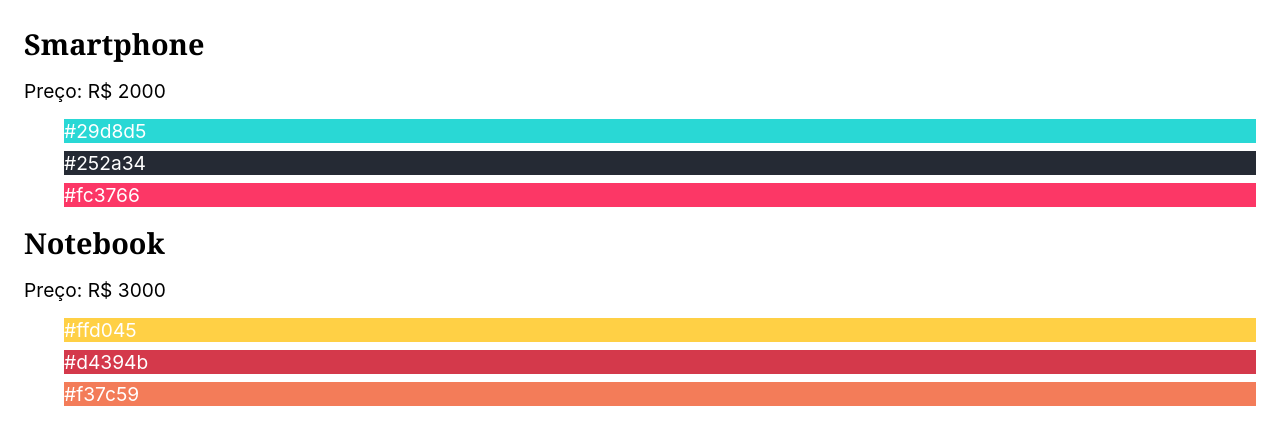
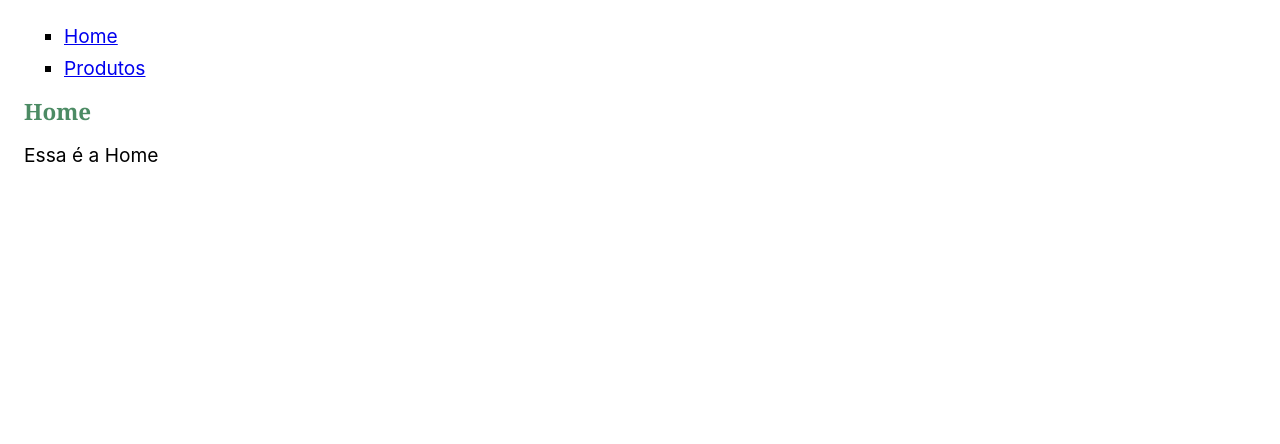
Before and after one commit to Ah-Cabral/OrigamidReact, a React (Create React App) app: page / in a window 1280 px wide. Shown: the top 444 px of the page. Built offline with nearby package versions, Linux system fonts and the light colour scheme; the HTML template or start-up script is replaced by a standard one.

Commit message:
Desafio Components ReactJS

```diff
--- a/src/App.js
+++ b/src/App.js
@@ -1,52 +1,23 @@
-// Organize os produtos como mostrado no vídeo
-// Mostre apenas produtos que forem mais caros que R$ 1500
-const produtos = [
-  {
-    id: 1,
-    nome: 'Smartphone',
-    preco: 'R$ 2000',
-    cores: ['#29d8d5', '#252a34', '#fc3766'],
-  },
-  {
-    id: 2,
-    nome: 'Notebook',
-    preco: 'R$ 3000',
-    cores: ['#ffd045', '#d4394b', '#f37c59'],
-  },
-  {
-    id: 3,
-    nome: 'Tablet',
-    preco: 'R$ 1500',
-    cores: ['#365069', '#47c1c8', '#f95786'],
-  },
-];
+import React from 'react'
+import Header from "./Header";
+import Home from './Home';
+import Produtos from './Produtos';
 
 const App = () => {
+  let Pagina = Home;
+  const {pathname} = window.location;
+
+  if(pathname === '/produtos'){
+    Pagina = Produtos
+  }else{
+    Pagina = Home
+  }
   return (
     <section>
-      {produtos
-        .filter((produto) => Number(produto.preco.replace('R$ ', '')) > 1500)
-        .map((produto) => (
-          <div key={produto.id}>
-
-            <h1>{produto.nome}</h1>
-            <p>Preço: {produto.preco}</p>
-
-            <ul>
-
-              {produto.cores.map((cor) => (
-
-                <li key={cor} style={{ backgroundColor: cor, color: 'white' }}>
-                  {cor}
-                </li>
-
-              ))}
-
-            </ul>
-          </div>
-        ))}
+      <Header/>
+      <Pagina/>
     </section>
   )
-};
+}
 
 export default App;
--- /dev/null
+++ b/src/Header.js
@@ -0,0 +1,18 @@
+import React from 'react'
+
+const Header = () => {
+    return (
+        <header>
+            <ul>
+                <li >
+                    <a href='/'> Home </a>
+                </li>
+                <li >
+                    <a href='/produtos'> Produtos </a>
+                </li>
+            </ul>
+        </header>
+    )
+}
+
+export default Header
--- /dev/null
+++ b/src/Home.js
@@ -0,0 +1,13 @@
+import React from 'react'
+import Titulo from './Titulo'
+
+const Home = () => {
+    return (
+        <section>
+            <Titulo texto='Home'/>
+            <p>Essa é a Home</p>
+        </section>
+    )
+}
+
+export default Home
--- /dev/null
+++ b/src/Produto.js
@@ -0,0 +1,16 @@
+import React from 'react'
+
+const Produto = ({nome, propriedades}) => {
+    return (
+        <div style={{border: '1px solid', margin:'1rem 0', padding:'1rem'}}>
+            <p>{nome}</p>
+            <ul>
+                {propriedades.map((propriedade) => (
+                <li key={propriedade}>{propriedade}</li>
+                ))}
+            </ul>
+        </div>
+    )
+}
+
+export default Produto
--- /dev/null
+++ b/src/Produtos.js
@@ -0,0 +1,20 @@
+import React from 'react'
+import Produto from './Produto';
+import Titulo from './Titulo'
+
+const Produtos = () => {
+    const produtos = [
+        { nome: 'Notebook', propriedades: ['16gb ram', '512gb'] },
+        { nome: 'Smartphone', propriedades: ['2gb ram', '128gb'] },
+    ];
+    return (
+        <section>
+          <Titulo texto="Produtos" />
+          {produtos.map((produto) => (
+            <Produto key={produto.nome} {...produto} />
+          ))}
+        </section>
+      );
+}
+
+export default Produtos
--- /dev/null
+++ b/src/Titulo.js
@@ -0,0 +1,11 @@
+import React from 'react'
+
+const Titulo = ({texto}) => {
+    return (
+        <h1 style={{color:'#4c8b64'}}>
+            {texto}
+        </h1>
+    )
+}
+
+export default Titulo
```
